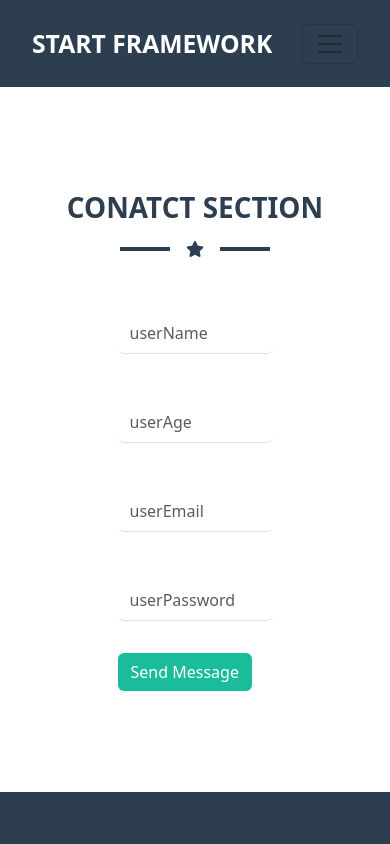
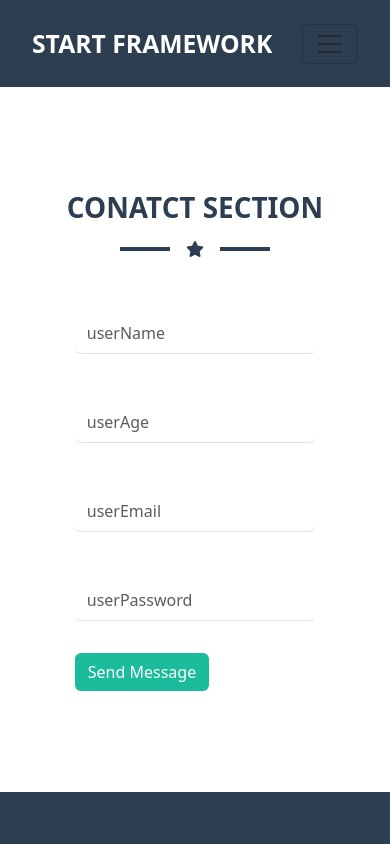
Before and after one commit to Mekkawy22/Task-1---Angular, an Angular app: page /contact in a window 390 px wide. Shown: the top 844 px of the page. Built offline with nearby package versions, Linux system fonts and the light colour scheme.

Commit message:
Update contact.component.css

```diff
--- a/src/app/Component/contact/contact.component.css
+++ b/src/app/Component/contact/contact.component.css
@@ -37,5 +37,5 @@ i {
 }
 @media (max-width: 767px) {
    form{
-     width: 75%
+     width: 75% !important;
    }}
```
